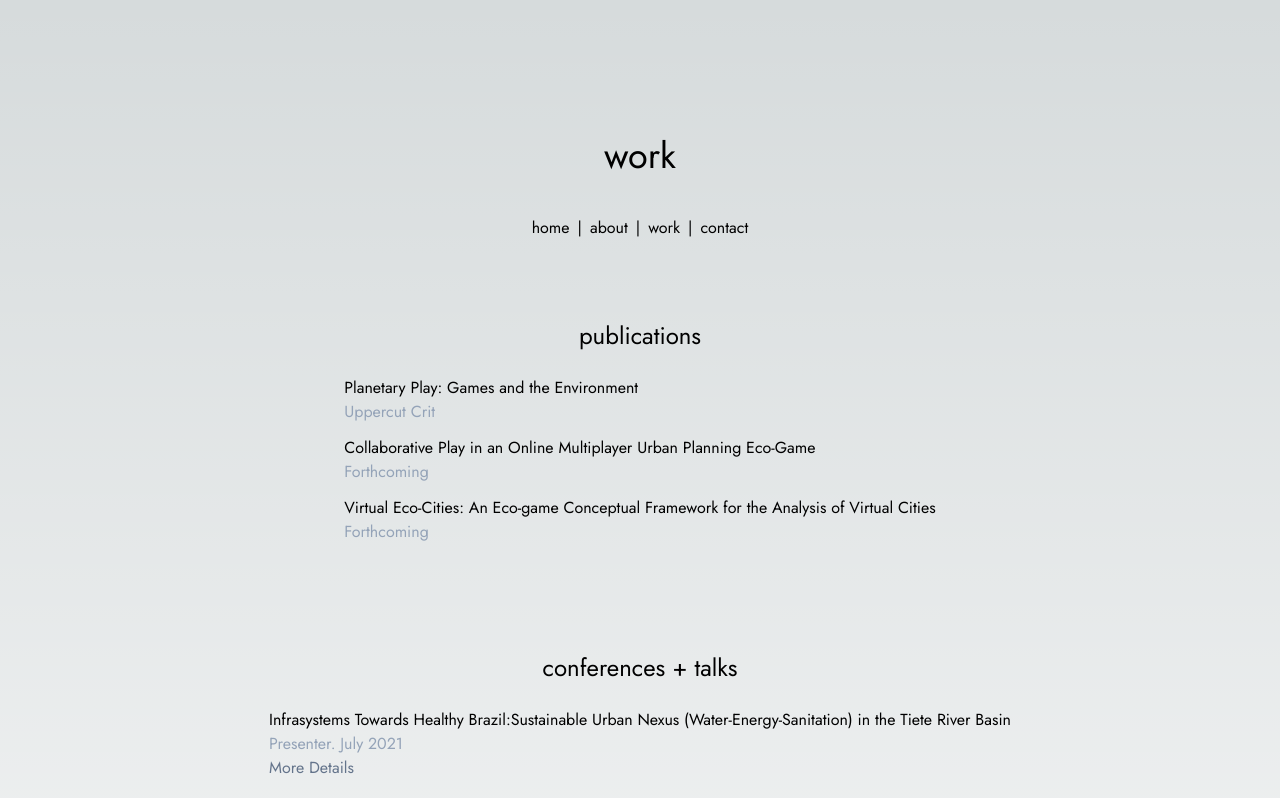
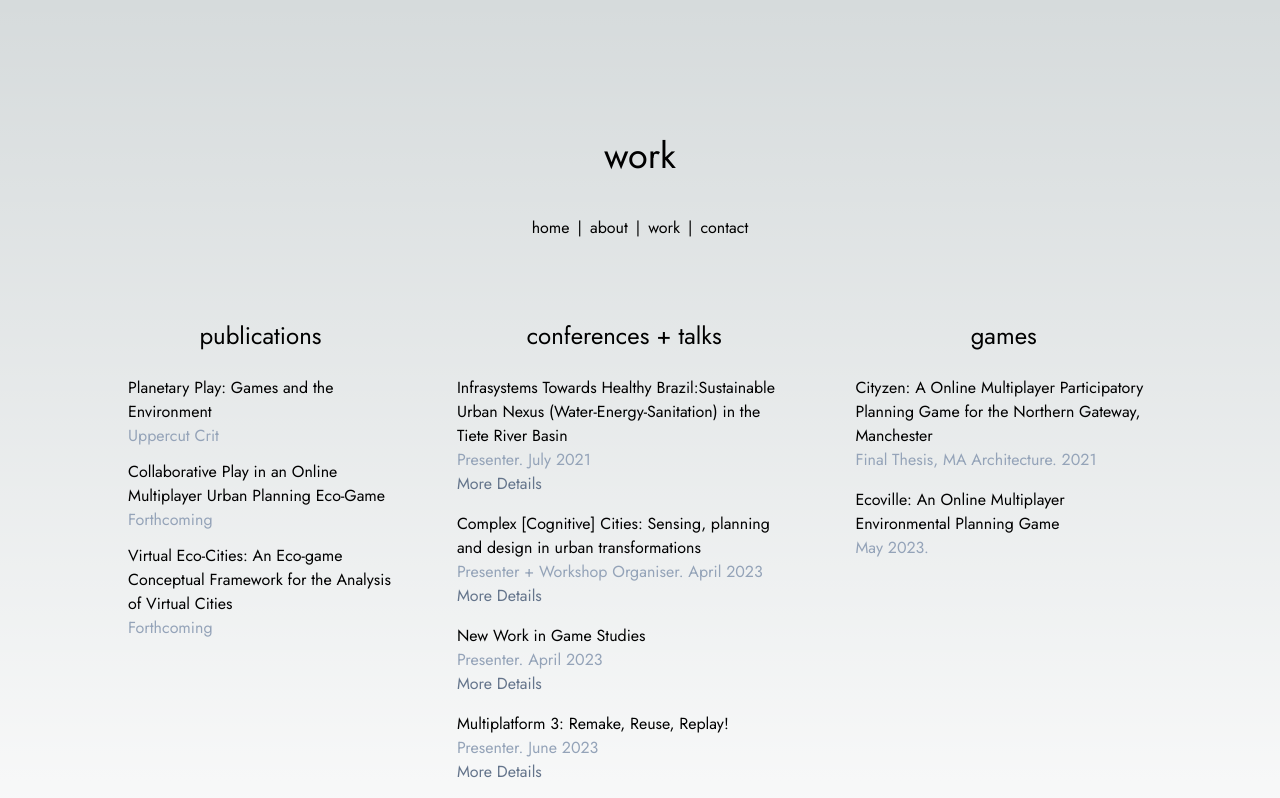
Before and after one commit to nagaokar/nagaoka-dev, a Next.js app: page /work in a window 1280 px wide. Shown: the top 798 px of the page. Built offline with nearby package versions, Linux system fonts and the light colour scheme.

Commit message:
layout changes

```diff
--- a/src/components/Conferences.tsx
+++ b/src/components/Conferences.tsx
@@ -47,7 +47,7 @@ export function ConferencePost(post: {title: string, organisation: string, date:
 {
     return(
         <main>
-            <div className='pb-4'>
+            <div className='pb-4 w-[500]'>
                 <ul>{post.title}</ul>
                 <ul className='text-slate-400'>{post.organisation}. {(post.date)}</ul>
                 <ul className='text-slate-500'><a href={post.link}>More Details</a></ul>
--- a/src/components/Publications.tsx
+++ b/src/components/Publications.tsx
@@ -33,7 +33,7 @@ export function PublicationPost(post: {title: string, organisation: string, inde
 {
     return(
         <>
-            <div className='pb-3'>
+            <div className='pb-3 w-[500]'>
                 <ul>{post.title}</ul>
                 <ul className='text-slate-400'>{post.organisation}</ul>
             </div>
--- a/src/components/Works.tsx
+++ b/src/components/Works.tsx
@@ -32,7 +32,7 @@ export function WorkPost(post: {title: string, organisation: string, date:string
 {
     return(
         <main>
-            <div className='pb-3'>
+            <div className='pb-4 w-[500]'>
                 <ul>{post.title}</ul>
                 <ul className='text-slate-400'>{post.organisation}. {(post.date)}</ul>
             </div>
--- a/src/pages/about.tsx
+++ b/src/pages/about.tsx
@@ -14,11 +14,12 @@ export default function Home() {
       <div className={'text-4xl m-10'}>
         <h1>about</h1>
       </div>
-      <div className='pb-4'>
+      <div className='pb-4 static'>
         <Nav/>
       </div>
       {/* END: Title */}
 
+      <div className='flex flex-row justify-start text-start align-top'>
       {/* START: Work */}
       <div className='flex flex-col w-[500px] mt-10 items-center justify-center p-6'>
         <h2 className='text-2xl m-3'>employment</h2>
@@ -61,6 +62,7 @@ export default function Home() {
     </div>
     {/* END: Education */}
 
+    </div>
     </main>
   )
 }
--- a/src/pages/work.js
+++ b/src/pages/work.js
@@ -25,10 +25,11 @@ export default function Work() {
         <Nav />
       </div>
 
+      <div className='flex flex-row justify-start text-start align-top'>
       {/* START: Publications  */}
-      <div className='flex w-[500] flex-col mt-10 items-center justify-center p-6'>
+      <div className='flex flex-col mt-10 items-center justify-start p-6'>
         <h2 className='text-2xl pb-4'>publications</h2>
-        <div className='flex p-2 w-[500]'>
+        <div className='flex p-2'>
           <div className='basis'>
               <li className='list-none'>
                 <PublicationPost items={PublicationList}/>
@@ -39,10 +40,10 @@ export default function Work() {
       {/* END: Publications  */}
 
       {/* START: Conferences  */}
-      <div className='flex w-[500] flex-col mt-10 items-center justify-center p-6'>
+      <div className='flex flex-col mt-10 items-center justify-start p-6'>
         <h2 className='text-2xl pb-4'>conferences + talks</h2>
-        <div className='flex p-2 w-[500]'>
-          <div className='basis'>
+        <div className='flex p-2'>
+          <div className='basis m-w-11'>
               <li className='list-none'>
                 <ConferencePost items={ConferenceList}/>
               </li>
@@ -53,8 +54,8 @@ export default function Work() {
 
 
       {/* START: Works: Games  */}
-      <div className='flex w-[500] flex-col mt-10 items-center justify-center p-6'>
-        <h2 className='text-2xl  pb-4'>games</h2>
+      <div className='flex flex-col mt-10 items-center justify-start p-6'>
+        <h2 className='text-2xl pb-4'>games</h2>
         <div className='flex p-2 w-[500]'>
           <div className='basis'>
               <li className='list-none'>
@@ -65,17 +66,9 @@ export default function Work() {
       </div>
       {/* END: Works: Games  */}
 
+      </div>
+
       <Footer/>
     </main>
   );
 }
-
-
-// <div className='flex w-100 flex-col mt-10 items-center justify-center p-6'>
-// <h2 className='text-2xl m-3'>Publications</h2>
-// <div className='flex p-2'>
-//   <div className='flex-basis pr-5'>
-//     <li className='list-none'>
-//     <PublicationPost items={PublicationList}/>
-//     </li>
-// </div>
```
